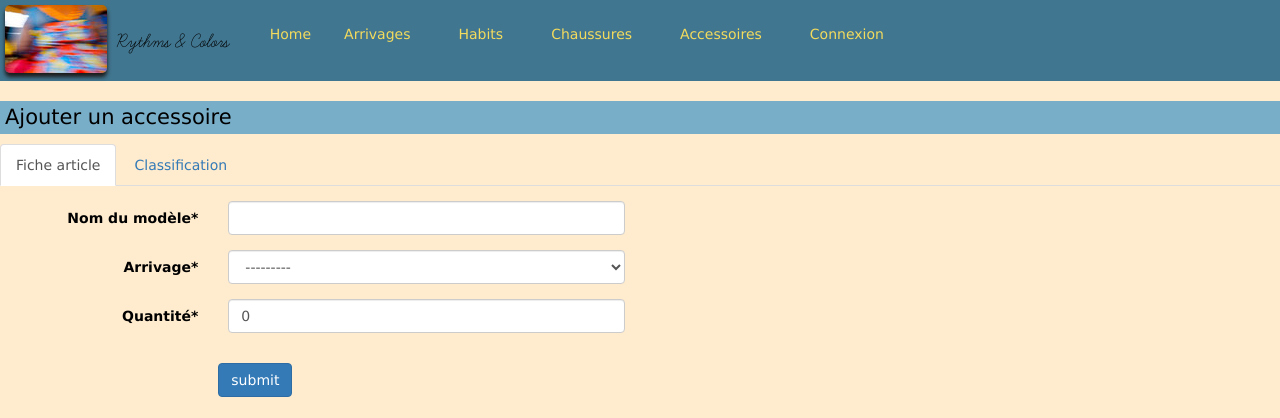
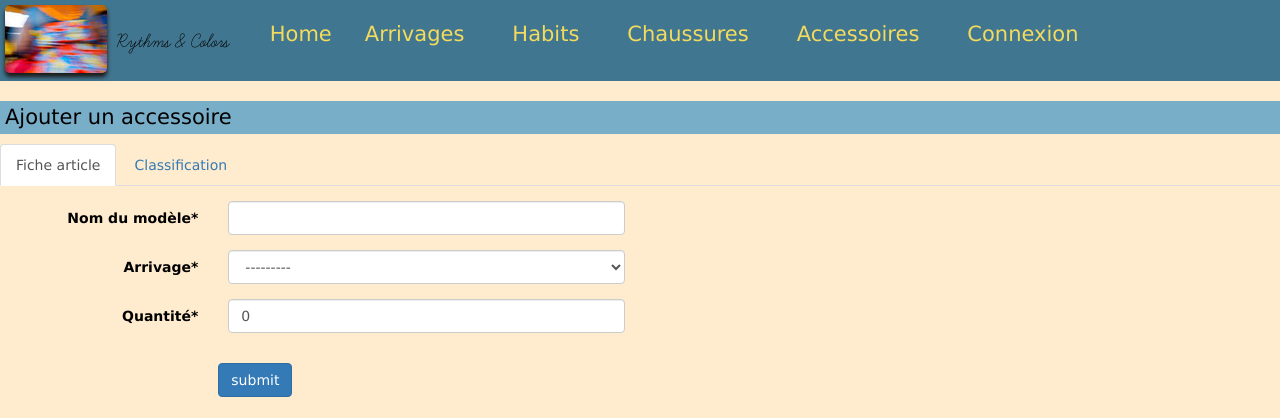
Before and after one commit to OlivierGaillard/inventory, a Django app: page /accessories/create/ in a window 1280 px wide. Shown: the top 418 px of the page. Run offline with Django 3.2, Linux system fonts and the light colour scheme; the visitor is signed in with stand-in values (Sample User, id 1); data that the repository does not hold is empty; some libraries are stand-ins or nearby versions.

Commit message:
Fontes plus grandes

```diff
--- a/static/style.css
+++ b/static/style.css
@@ -27,6 +27,7 @@ header {
     padding-bottom: 3px;
     background-color: rgb(65, 118, 144);
 }
+
 
 .img_thumbnail {
    border: 1px solid #ddd; /* Gray border */
@@ -119,6 +120,9 @@ header {
    color: #760001;
 }
 
+nav {
+   font-size: 1.5em;
+}
 
 nav ul {
     list-style-type: none;
@@ -130,7 +134,6 @@ nav li {
 
 nav a
 {
-    font-size: 1.0em;
     color: rgb(243, 219, 93);
     padding-bottom: 3px;
     text-decoration: none;
@@ -168,30 +171,6 @@ footer p {
 
 
 
-/*
-table th, td, tr {
-    border: 0.5px solid black;
-     border-collapse: collapse;
-}
-
-table th {
-    background-color: #79AEC8;
-    text-align: center;
-    padding: 5px;
-}
-
-table td {
-    padding: 2px;
-    padding-left: 5px;
-}
-
-
-table td {
-    text-align: left;
-    /* padding: 2px, 2px, 2px, 2px;
-}
-
-*/
 
 #welcome
 {
```
Also changed, not shown: 1 other file.
